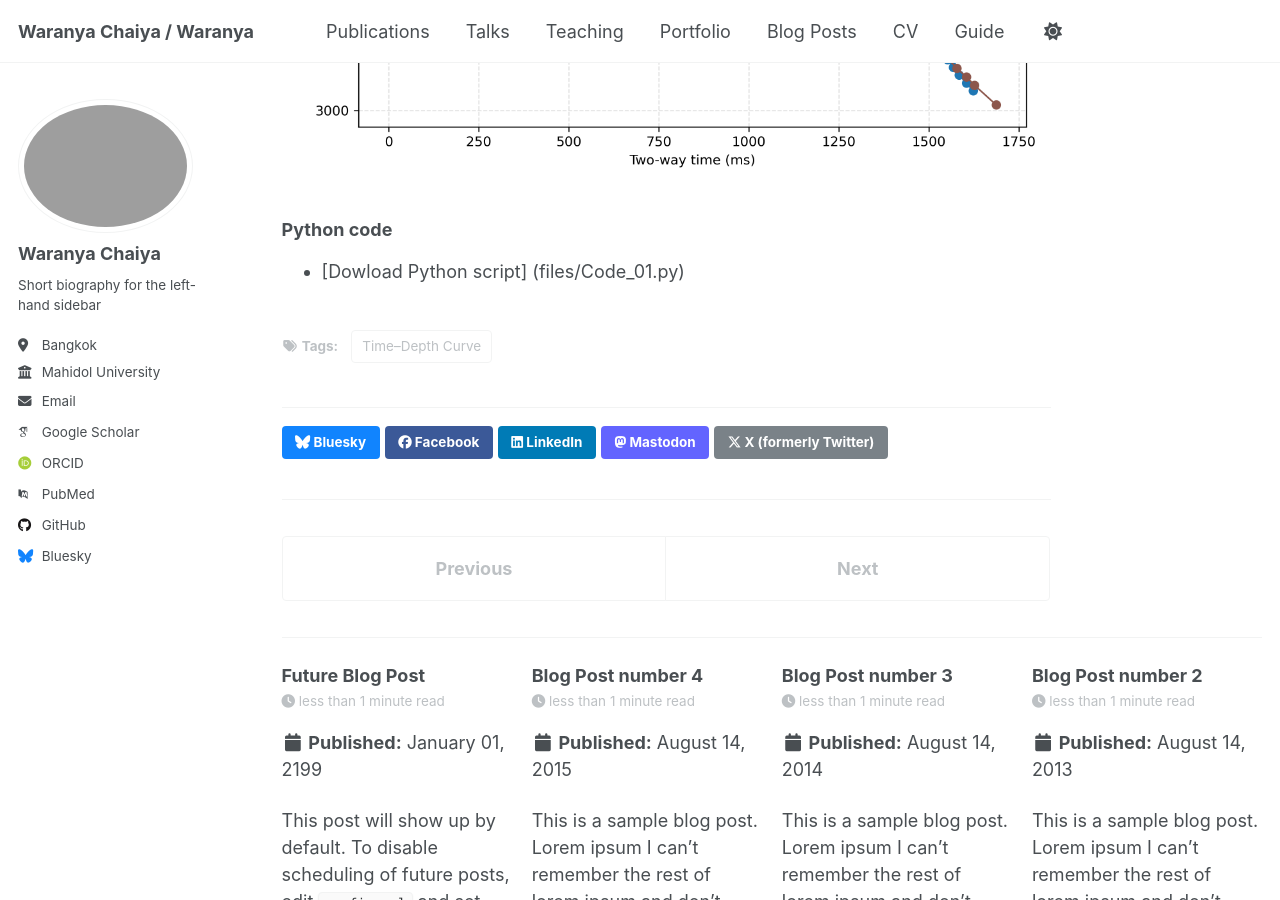
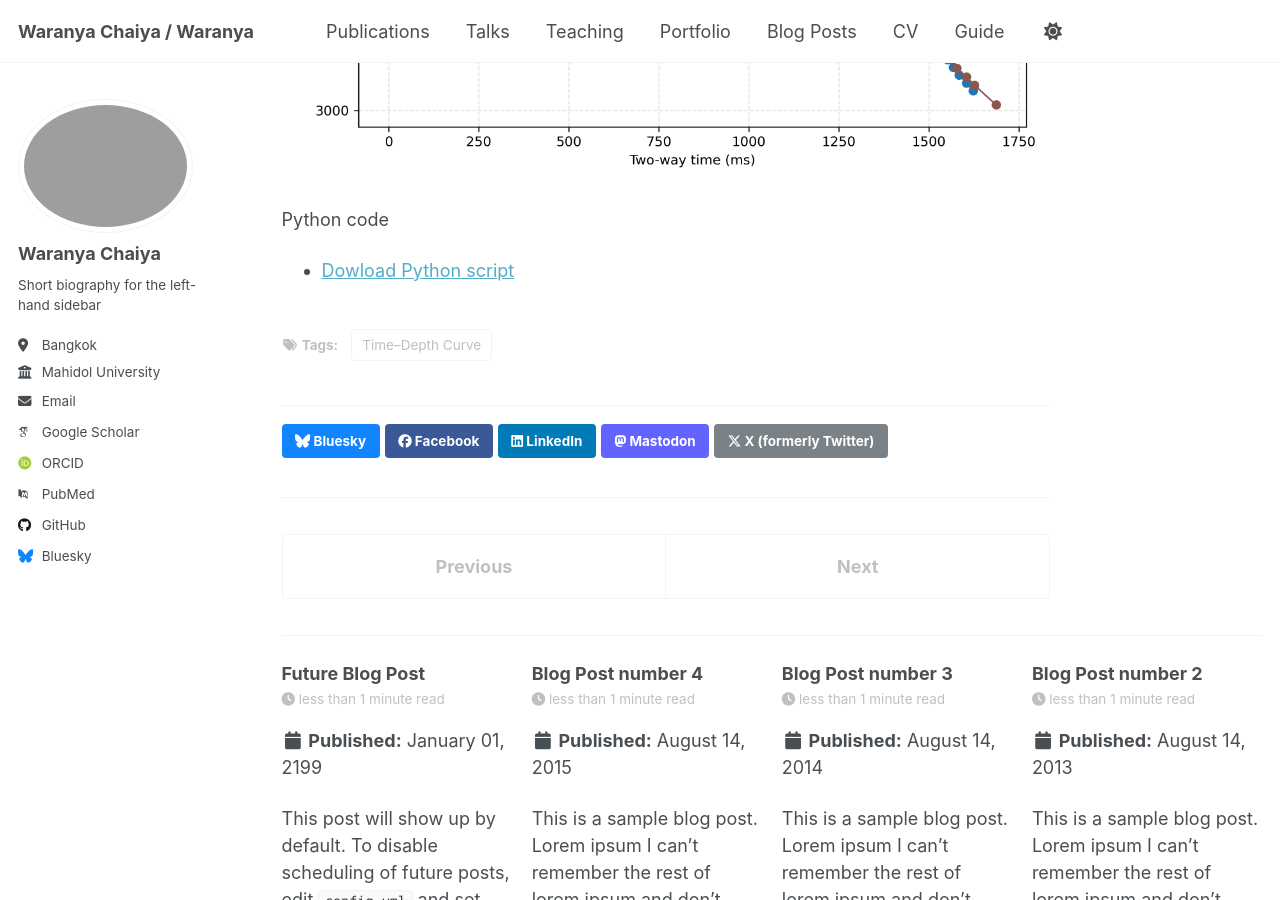
Before and after one commit to WaranyaChy/Waranyachy.github.io, a Jekyll site: the page built from _posts/2025-11-18-blog-post-1.md, in a window 1280 px wide and 900 px high, scrolled down 671 px. Built offline with Jekyll 4.4.1, drawn with Linux system fonts in a browser that asks for light colours; some web fonts are replaced; a script that is not in the unit is left out.

Commit message:
Fix formatting and link for Python code section

```diff
--- a/_posts/2025-11-18-blog-post-1.md
+++ b/_posts/2025-11-18-blog-post-1.md
@@ -9,5 +9,5 @@ tags:
 This figure illustrates a time–depth relationship generated using Python, where the x-axis shows two-way travel time (ms) and the y-axis shows measured depth (m).
 <img src='/images/checkshot_time_depth.png'>
 
-### Python code
-- [Dowload Python script] (files/Code_01.py)
+Python code
+- [Dowload Python script](/files/Code_01.py)
```
